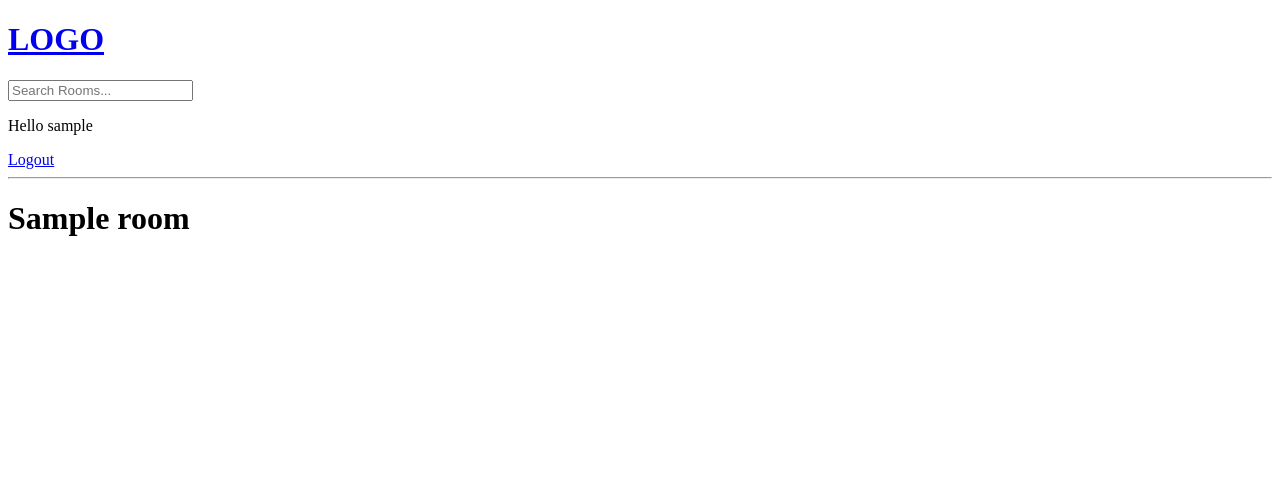
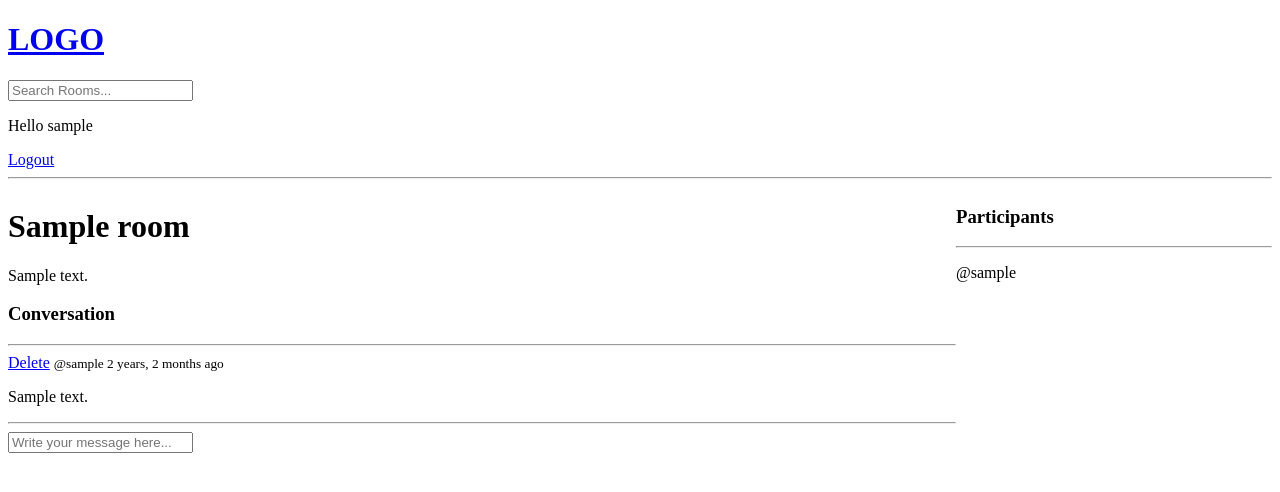
Before and after one commit to hyunchol-jun/Chatroom, a Django app: page /room/1 in a window 1280 px wide. Shown: the top 492 px of the page. Run offline with Django 4.2, Linux system fonts and the light colour scheme; a user stored in the database is signed in; tables that the repository leaves empty hold one stand-in row (values such as "Sample post").

Commit message:
Add create and delete message feature

```diff
--- a/base/models.py
+++ b/base/models.py
@@ -15,7 +15,9 @@ class Room(models.Model):
     topic = models.ForeignKey(Topic, on_delete=models.SET_NULL, null=True)
     name = models.CharField(max_length=200)
     description = models.TextField(null=True, blank=True)
-    # participants =
+    participants = models.ManyToManyField(
+        User, related_name="participants", blank=True
+    )
     updated = models.DateTimeField(auto_now=True)
     created = models.DateTimeField(auto_now_add=True)
 
--- a/base/templates/base/room.html
+++ b/base/templates/base/room.html
@@ -1,5 +1,55 @@
 {% extends 'main.html' %}
 
 {% block content %}
-<h1>{{ room.name }}</h1>
+    <style>
+        .room-container{
+            display: grid;
+            grid-template-columns: 3fr 1fr;
+        }
+    </style>
+<div class="room-container">
+
+    <div>
+
+    <h1>{{ room.name }}</h1>
+
+    <p>{{ room.description }}</p>
+
+    <div class="comment-wrapper">
+        <h3>Conversation</h3>
+        <hr>
+
+        {% for message in room_messages %}
+        <div>
+            {% if request.user == message.user %}
+            <a href="{% url 'delete-message' message.id %}">Delete</a>
+            {% endif %}
+            <small>@{{ message.user }} {{ message.created|timesince }} ago</small>
+            <p>{{ message.body }}</p>
+            <hr>
+        </div>
+        {% endfor %}
+    </div>
+
+    {% if request.user.is_authenticated %}
+    <div class="comment-form">
+        <form method="POST" action="">
+            {% csrf_token %}
+            <input type="text" name="body" placeholder="Write your message here..."/>
+        </form>
+    </div>
+
+    {% endif %}
+    </div>
+    <div>
+        <h3>Participants</h3>
+        <hr>
+
+        {% for user in participants %}
+            <div>
+                <p>@{{ user.username }}</p>
+            </div>
+        {% endfor %}
+    </div>
+</div>
 {% endblock %}
--- a/base/urls.py
+++ b/base/urls.py
@@ -11,4 +11,7 @@ urlpatterns = [
     path("create-room/", views.createRoom, name="create-room"),
     path("update-room/<str:pk>/", views.updateRoom, name="update-room"),
     path("delete-room/<str:pk>/", views.deleteRoom, name="delete-room"),
+    path(
+        "delete-message/<str:pk>/", views.deleteMessage, name="delete-message"
+    ),
 ]
--- a/base/views.py
+++ b/base/views.py
@@ -8,7 +8,7 @@ from django.http import HttpResponse
 from django.shortcuts import redirect, render
 
 from .forms import RoomForm
-from .models import Room, Topic
+from .models import Message, Room, Topic
 
 
 # Create your views here.
@@ -79,7 +79,21 @@ def home(request):
 
 def room(request, pk):
     room = Room.objects.get(id=pk)
-    context = {"room": room}
+
+    if request.method == "POST":
+        Message.objects.create(
+            user=request.user, room=room, body=request.POST.get("body")
+        )
+        room.participants.add(request.user)
+        return redirect("room", pk=room.id)
+
+    participants = room.participants.all()
+    room_messages = room.message_set.all().order_by("-created")
+    context = {
+        "room": room,
+        "room_messages": room_messages,
+        "participants": participants,
+    }
     return render(request, "base/room.html", context)
 
 
@@ -125,3 +139,16 @@ def deleteRoom(request, pk):
         room.delete()
         return redirect("home")
     return render(request, "base/delete.html", {"obj": room})
+
+
+@login_required(login_url="login")
+def deleteMessage(request, pk):
+    message = Message.objects.get(id=pk)
+
+    if request.user != message.user:
+        return HttpResponse("You are not allowed to delete.")
+
+    if request.method == "POST":
+        message.delete()
+        return redirect("home")
+    return render(request, "base/delete.html", {"obj": message})
```
Also changed, not shown: base/migrations/0003_alter_room_options_room_participants.py (added).
